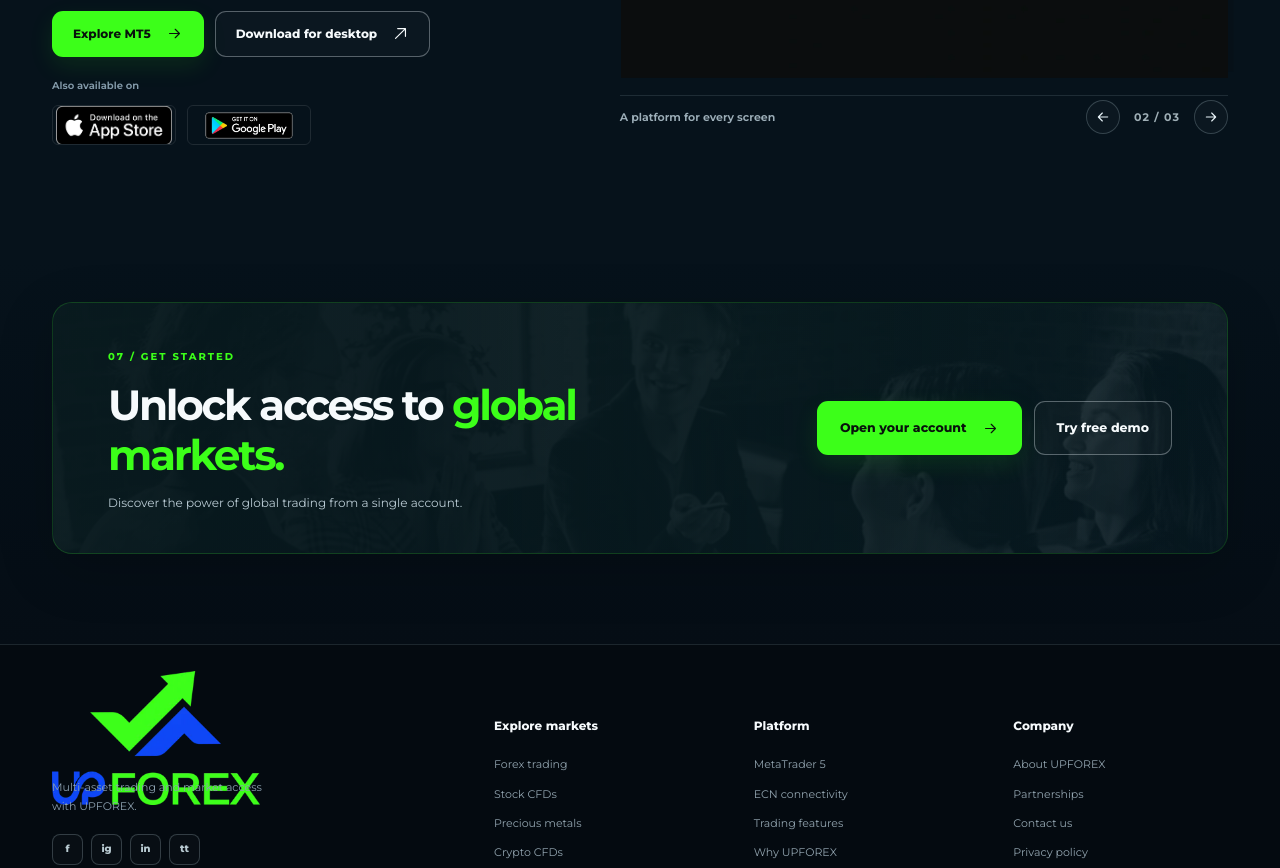
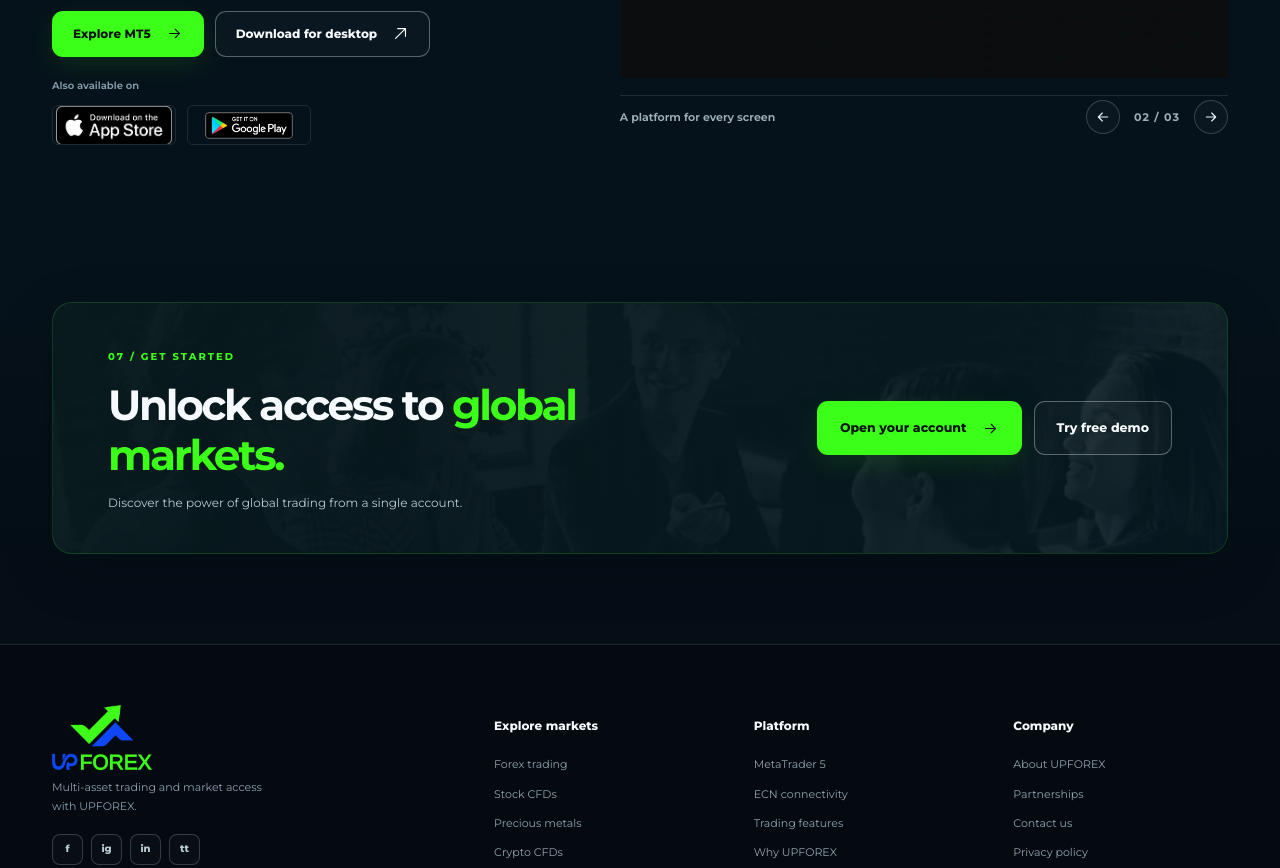
Before and after one commit to kunalsehgalkunalsehgal-crypto/upforex4, a plain HTML site: page index.html in a window 1280 px wide. Shown: the part 5427-6295 px from the top of the page. Drawn offline with Linux system fonts and the light colour scheme.

Commit message:
hrllsfbvjhdgfvkjdbhfhbgv

```diff
--- a/style.css
+++ b/style.css
@@ -244,8 +244,8 @@ p { margin-bottom: 0; }
 /* Footer */
 .site-footer { background:var(--bg-deep);border-top:1px solid var(--line);padding:65px 0 22px; }
 .footer-grid { display:grid;grid-template-columns:1.85fr 1fr 1fr 1fr;gap:45px; }
-.footer-brand-link { display:flex;align-items:center;width:208px;height:56px;overflow:visible; }
-.footer-brand-link img { display:block;width:208px;height:auto;object-fit:contain; }
+.footer-brand-link { display:flex;align-items:center;width:100px;height:56px;overflow:visible; }
+.footer-brand-link img { display:block;width:100px;height:auto;object-fit:contain; }
 .footer-brand p { max-width:235px;color:#8ca0af;font-size:11px;line-height:1.8;margin:12px 0 17px; }
 .footer-column { display:flex;flex-direction:column;align-items:start;gap:11px; }
 .footer-column h3 { font-size:12px;font-weight:760;margin:6px 0 9px; }
```
